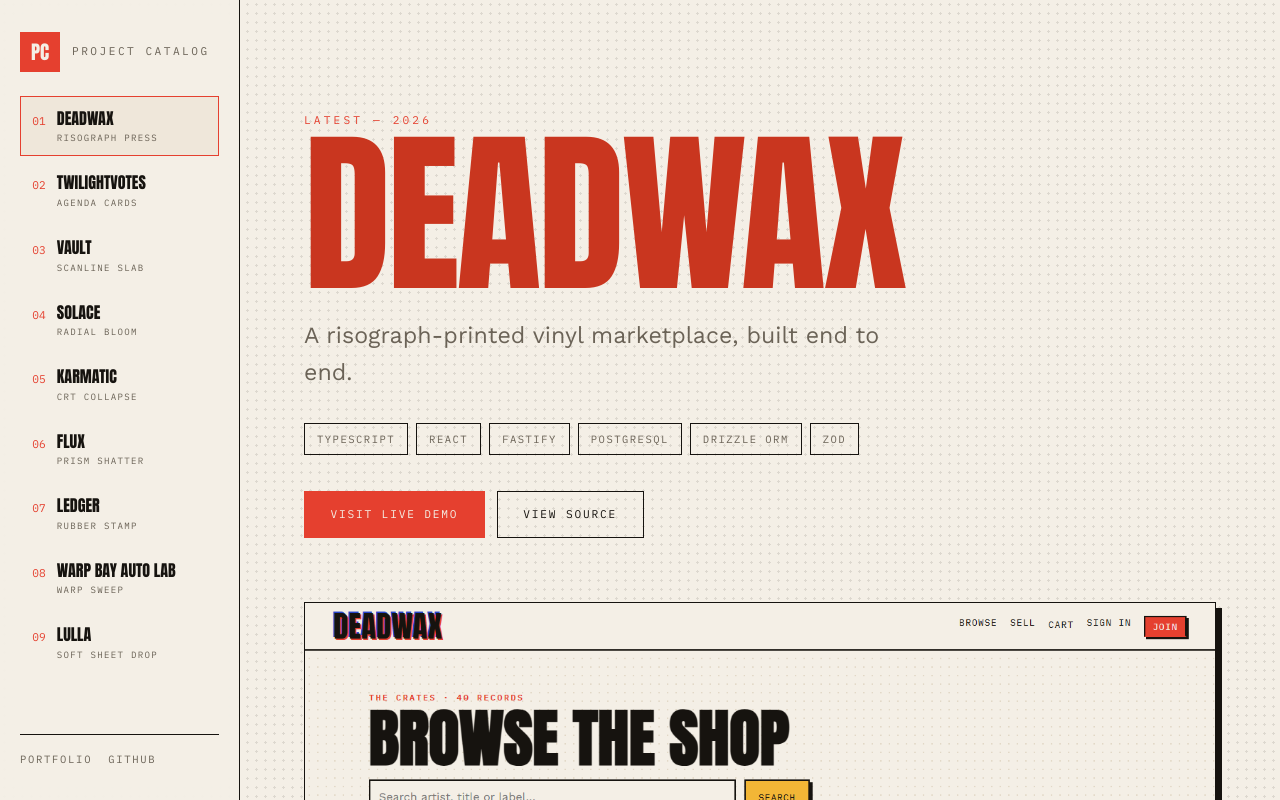
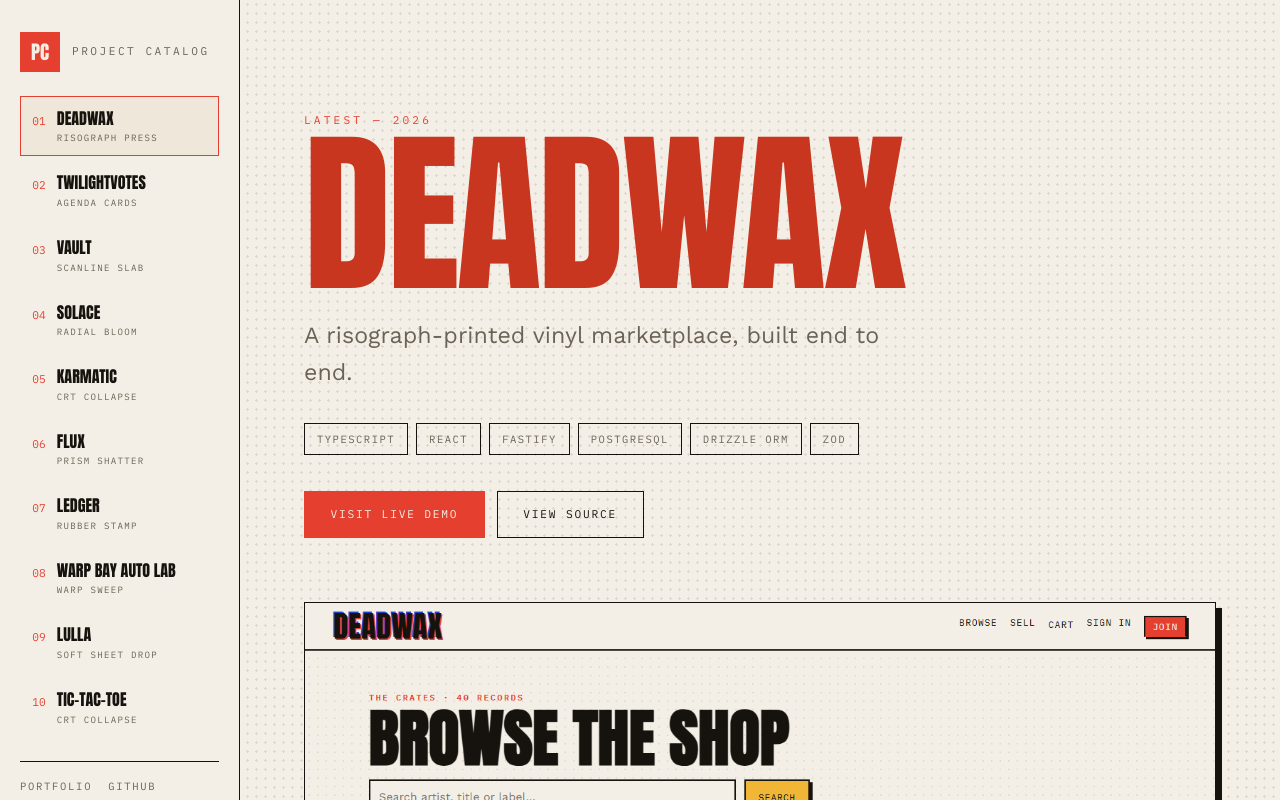
Before and after one commit to cycoconutz/portfolio-tabs, a React (Vite) app: page /portfolio-tabs/work/deadwax in a window 1280 px wide. Shown: the top 800 px of the page. Built offline with nearby package versions, Linux system fonts and the light colour scheme.

Commit message:
Add tic-tac-toe to project catalog

```diff
--- a/src/data/projects.ts
+++ b/src/data/projects.ts
@@ -8,6 +8,7 @@ import fluxShot from '../assets/shots/flux.png'
 import ledgerShot from '../assets/shots/ledger.png'
 import warpbayShot from '../assets/shots/warpbay.png'
 import lullaShot from '../assets/shots/lulla.png'
+import tictactoeShot from '../assets/shots/tictactoe.png'
 
 export interface ProjectLink {
   label: string
@@ -264,4 +265,30 @@ export const projects: Project[] = [
     theme: 'lulla',
     wipe: 'lull',
   },
+  {
+    slug: 'tictactoe',
+    index: '10',
+    name: 'Tic-Tac-Toe',
+    tag: 'Arcade',
+    year: '2026',
+    role: 'Front-end — game engine, AI opponent, coach',
+    tagline: 'Tic-tac-toe against an engine that never slips.',
+    description:
+      'A tic-tac-toe game against a perfect-play minimax engine that reviews every move you make. The engine plays optimally and tells you whether you found a good one, and if not, which square held. Corners are the sharpest openings because they leave the centre as the only reply that holds a draw.',
+    highlights: [
+      'Minimax engine with perfect play — never loses, only draws',
+      'Move coach that reviews every move and explains which square was better',
+      'Score tracking across rounds with win/draw/loss counts',
+      'Move log with full game history',
+      'Responsive design with a clean, dark UI',
+    ],
+    tech: ['JavaScript', 'HTML/CSS', 'Minimax'],
+    links: [
+      { label: 'Visit live site', href: 'https://cycoconutz.github.io/tic-tac-toe/', kind: 'live' },
+      { label: 'View source', href: 'https://github.com/cycoconutz/tic-tac-toe', kind: 'repo' },
+    ],
+    shot: tictactoeShot,
+    theme: 'tictactoe',
+    wipe: 'crt',
+  },
 ]
--- a/src/theme/themes.css
+++ b/src/theme/themes.css
@@ -189,3 +189,20 @@
   --display-transform: none;
   --shadow: 0 24px 60px -30px rgba(58, 50, 38, 0.4);
 }
+
+[data-theme='tictactoe'] {
+  --bg: #0a0c11;
+  --bg-2: #121722;
+  --fg: #e9edf6;
+  --muted: #8792a8;
+  --accent: #63e6c8;
+  --accent-2: #ff85a1;
+  --border: #232c3d;
+  --card: #121722;
+  --radius: 14px;
+  --font-display: 'Space Grotesk', sans-serif;
+  --font-body: system-ui, sans-serif;
+  --font-mono: ui-monospace, monospace;
+  --display-transform: none;
+  --shadow: 0 24px 60px -30px rgba(0, 0, 0, 0.7);
+}
```
Also changed, not shown: src/assets/shots/tictactoe.png (added).
